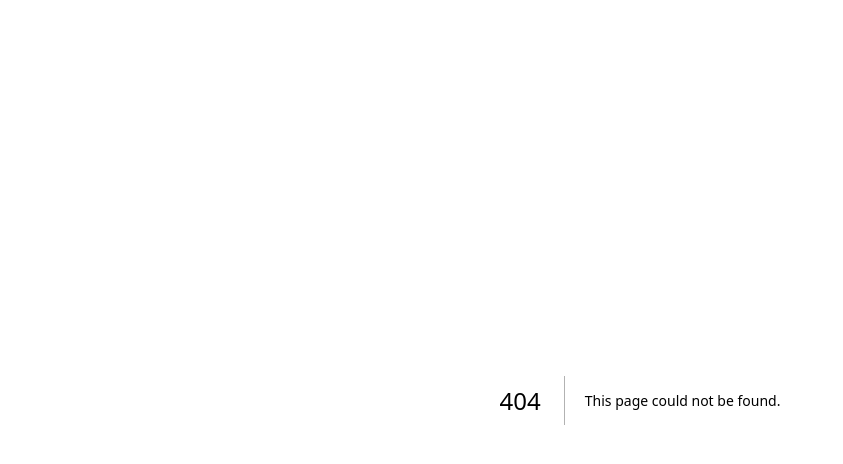
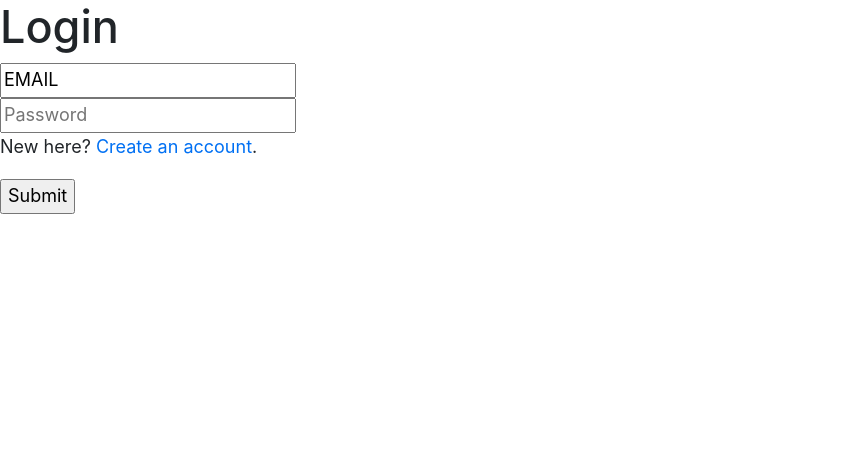
Before and after one commit to jamiethomas1/bug-tracker-frontend, a Next.js app: page /login in a window 1280 px wide. Before the commit this address had no page. Shown: the top 464 px of the page, without its empty margins (0-843 px from the left). Built offline with nearby package versions, Linux system fonts and the light colour scheme.

Commit message:
Add framework for temporary login page

```diff
--- a/package.json
+++ b/package.json
@@ -6,6 +6,7 @@
   },
   "dependencies": {
     "bootstrap": "^5.2.3",
+    "bootstrap-icons": "^1.10.3",
     "date-fns": "^2.29.3",
     "gray-matter": "^4.0.3",
     "next": "latest",
--- /dev/null
+++ b/pages/login/index.jsx
@@ -0,0 +1,23 @@
+export default function LoginPage() {
+    return (
+        <>
+            <h1>Login</h1>
+
+            <form method="post" noValidate>
+            <div>
+                <input type="email" name="email" id="email" placeholder="Email"
+                        defaultValue="EMAIL" />
+            </div>
+            <div>
+                <input type="password" name="password" id="password" placeholder="Password" />
+            </div>
+            <div>
+                <p>New here? <a href="/sign-up">Create an account</a>.</p>
+            </div>
+            <div>
+                <input type="submit" defaultValue="Log in" />
+            </div>
+        </form>
+        </>
+    );
+}
```
Also changed, not shown: 1 other file (tests, documents, lock files or other folders).
